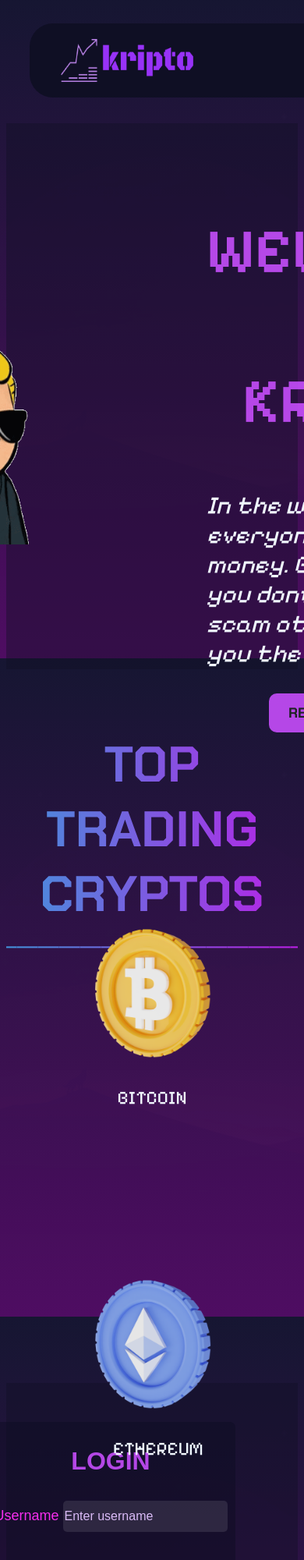
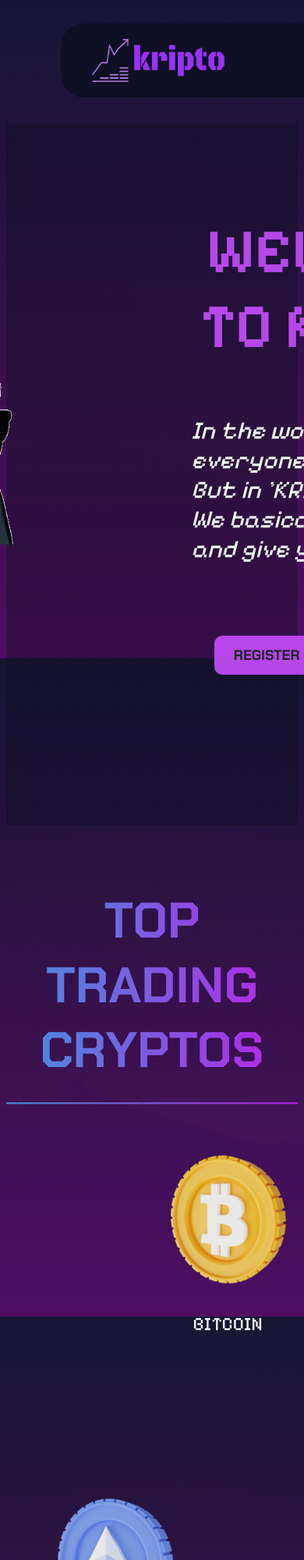
Before and after one commit to Saurabh-R2003/project1, a plain HTML site: page index.html in a window 390 px wide. Shown: the top 2000 px of the page at 78% size. Drawn offline with nearby package versions, Linux system fonts and the light colour scheme.

Commit message:
Update web2.css

```diff
--- a/web2.css
+++ b/web2.css
@@ -438,3 +438,57 @@ a:hover{
 
 
 }
+
+@media screen and (max-width:1080px)
+{
+    .container{
+        width: 900px;;
+
+        margin-left: 70px;
+        margin-top: 30px;
+
+
+    }
+    .menu li{
+        visibility: collapse;
+    }
+    .txtinfo{
+        height: 900px;
+    }
+
+    .search{
+        width: 40%;
+    }
+    .items{
+        height: auto;
+
+        margin-top: 60px;
+        margin-bottom: 60px;
+
+    }
+    .item1{
+        margin-left: 97px;
+        margin-top: 30px;
+    }
+    .item2{
+        margin-right: 97px;
+        margin-top: 30px;
+    }
+    #register{
+        height: 750px;
+    }
+  .loginbox{
+    margin-top: 160px;
+  }
+  .login h2{
+    margin-top: 70px;
+    margin-left: 20px;
+
+  }
+  .intro button{
+    margin-top: 60px;
+    margin-right: 190px;
+  }
+
+
+}
```
